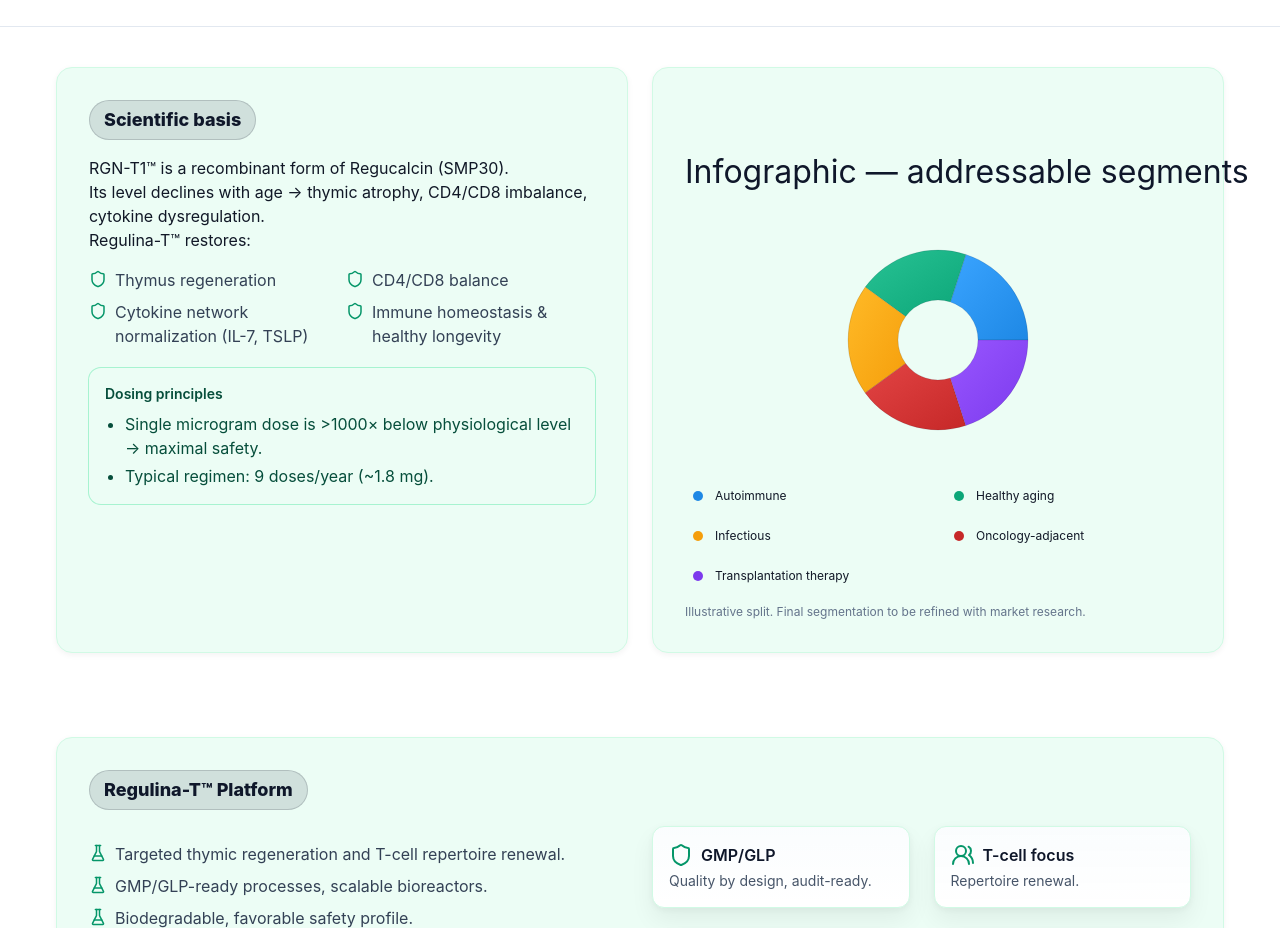
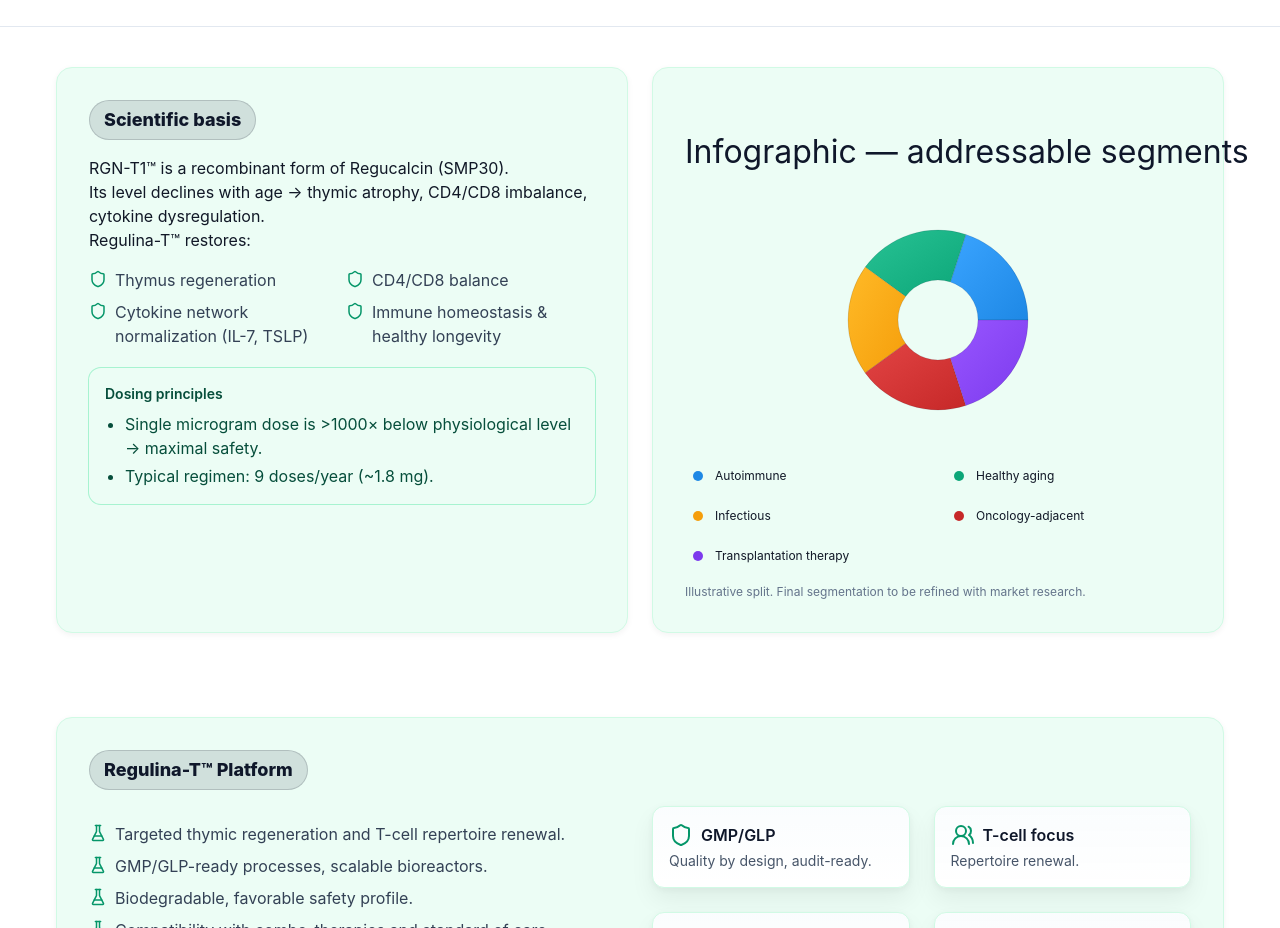
Before and after one commit to GER0004/Regulina-T-Immunoregulation-, a Next.js app: page / in a window 1280 px wide. Shown: the part 900-1828 px from the top of the page. Built offline with nearby package versions, Linux system fonts and the light colour scheme.

Commit message:
Update page.tsx

```diff
--- a/app/page.tsx
+++ b/app/page.tsx
@@ -625,7 +625,7 @@ export default function Page() {
 
   // отслеживаем ширину для fallback-заголовка инфографики
  useEffect(() => {
-    const check = () => setUltraNarrow(window.innerWidth < 320);
+  const check = () => setUltraNarrow(window.innerWidth <= 330);
   check();
   window.addEventListener("resize", check);
   return () => window.removeEventListener("resize", check);
@@ -803,15 +803,18 @@ export default function Page() {
             </Card>
 
             {/* Инфографика — 5 сегментов */}
-            <Card className="p-6 md:p-8">
-              {/* Заголовок без плашки, обычный вес, без переносов */}
+         <Card className="p-6 md:p-8 overflow-visible">
+  {/* Заголовок: одна строка, авто-подгон, не обрезается */}
   <h3
-                className="mb-4 mt-8 md:mt-12 text-[22px] sm:text-[24px] md:text-[28px] lg:text-[32px] font-normal text-[#0F172A]"
-                style={{ whiteSpace: "nowrap", wordBreak: "keep-all", hyphens: "none" }}
+    className="mb-4 mt-7 pr-4 md:pr-5 font-normal text-[#0F172A]
+               whitespace-nowrap [word-break:keep-all] [hyphens:none]
+               text-[clamp(18px,5vw,22px)] md:text-[clamp(24px,2.6vw,32px)]"
   >
     {ultraNarrow ? dict[lang].infographic.shortTitle : dict[lang].infographic.title}
   </h3>
 
+  {/* Скругляем и «режем» только графику, не заголовок */}
+  <div className="overflow-hidden rounded-xl">
     <figure role="group" aria-label="Market segments donut chart" className={`${isRTL ? "text-right" : ""}`}>
       <div className="h-64 w-full">
         <ResponsiveContainer width="100%" height="100%">
@@ -874,7 +877,7 @@ export default function Page() {
         </ResponsiveContainer>
       </div>
 
-                {/* Легенда: без процентов; 1 колонка мобайл / 2 колонки десктоп */}
+      {/* Легенда — без процентов */}
       <div
         className={`mx-auto mt-3 grid max-w-[520px] grid-cols-1 gap-x-4 gap-y-2 text-xs sm:grid-cols-2 ${
           isRTL ? "text-right" : ""
@@ -928,6 +931,7 @@ export default function Page() {
           .join("; ")}
       </figcaption>
     </figure>
+  </div>
 
   <p className="mt-3 text-xs text-slate-500">
     Illustrative split. Final segmentation to be refined with market research.
```
Lines whose indentation alone changed are shown as unchanged.
